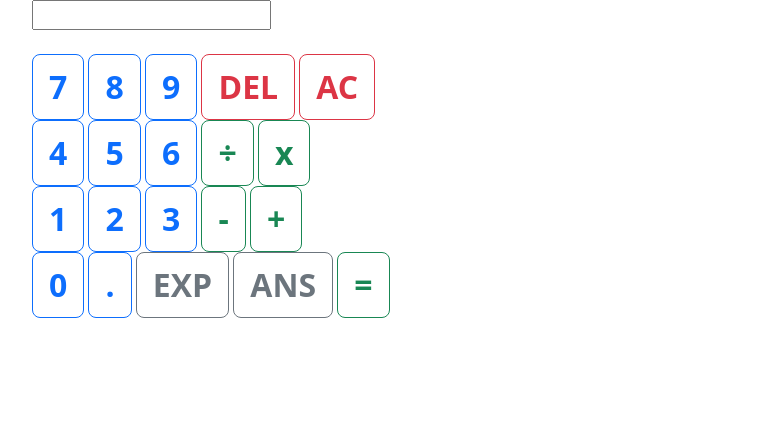
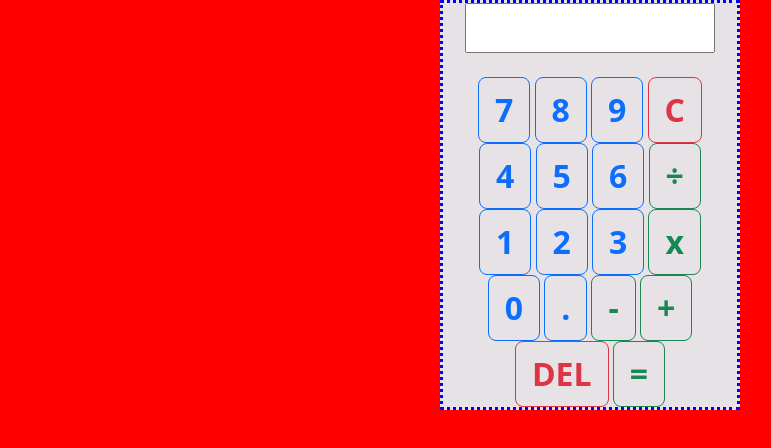
Before and after one commit to VIVIAN-CODE-246/L-4-CALCULATOR-PT-1, a plain HTML site: page index.html in a window 1280 px wide. Shown: the whole page, without its empty margins (50-821 px from the left). Drawn offline with nearby package versions, Linux system fonts and the light colour scheme.

Commit message:
ADDED FUNCTIONALITY

```diff
--- a/index.html
+++ b/index.html
@@ -12,36 +12,49 @@
                 font-weight: bold;
                 font-size: xx-large;
             }
+            .container{
+                border: blue dotted 3px;
+                width: 300px;
+                text-align: center;
+                gap: 30px;
+                background-color: rgb(230, 226, 230);
+            }
+            input[type="text"]{
+                width: 250px;
+                height: 50px;
+            }
+            body{
+                background-color: rgb(255, 0, 0);
+            }
         </style>
 </head>
 
 <body>
     <div class="container">
         <div class="buttons">
-            <input><br><br>
-            <button type="button" class="btn btn-outline-primary btn-lg">7</button>
-            <button type="button" class="btn btn-outline-primary btn-lg">8</button>
-            <button type="button" class="btn btn-outline-primary btn-lg">9</button>
+            <input type="text" id="display"><br><br>
+            <button type="button" class="btn btn-outline-primary btn-lg" onclick="addTodisplay('7')">7</button>
+            <button type="button" class="btn btn-outline-primary btn-lg" onclick="addTodisplay('8')">8</button>
+            <button type="button" class="btn btn-outline-primary btn-lg" onclick="addTodisplay('9')">9</button>
+            <button class="btn btn-outline-danger btn-lg" onclick="clearDisplay()">C</button>
+            <button type="button" class="btn btn-outline-primary btn-lg" onclick="addTodisplay('4')">4</button>
+            <button type="button" class="btn btn-outline-primary btn-lg" onclick="addTodisplay('5')">5</button>
+            <button type="button" class="btn btn-outline-primary btn-lg" onclick="addTodisplay('6')">6</button>
+            <button type="button" class="btn btn-outline-success btn-lg" onclick="addTodisplay('/')"><b>÷
+            </b></button>
+            <button type="button" class="btn btn-outline-primary btn-lg" onclick="addTodisplay('1')">1</button>
+            <button type="button" class="btn btn-outline-primary btn-lg" onclick="addTodisplay('2')">2</button>
+            <button type="button" class="btn btn-outline-primary btn-lg" onclick="addTodisplay('3')">3</button>
+            <button type="button" class="btn btn-outline-success btn-lg" onclick="addTodisplay('*')">x</button>
+            <button type="button" class="btn btn-outline-primary btn-lg" onclick="addTodisplay('0')">0</button>
+            <button type="button" class="btn btn-outline-primary btn-lg" onclick="addTodisplay('.')">.</button>
+            <button type="button" class="btn btn-outline-success btn-lg" onclick="addTodisplay('-')">-</button>
+            <button type="button" class="btn btn-outline-success btn-lg" onclick="addTodisplay('+')">+</button>
             <button class="btn btn-outline-danger btn-lg">DEL</button>
-            <button class="btn btn-outline-danger btn-lg">AC</button><br>
-            <button type="button" class="btn btn-outline-primary btn-lg">4</button>
-            <button type="button" class="btn btn-outline-primary btn-lg">5</button>
-            <button type="button" class="btn btn-outline-primary btn-lg">6</button>
-            <button type="button" class="btn btn-outline-success btn-lg"><b>÷
-            </b></button>
-            <button type="button" class="btn btn-outline-success btn-lg">x</button><br>
-            <button type="button" class="btn btn-outline-primary btn-lg">1</button>
-            <button type="button" class="btn btn-outline-primary btn-lg">2</button>
-            <button type="button" class="btn btn-outline-primary btn-lg">3</button>
-            <button type="button" class="btn btn-outline-success btn-lg">-</button>
-            <button type="button" class="btn btn-outline-success btn-lg">+</button><br>
-            <button type="button" class="btn btn-outline-primary btn-lg">0</button>
-            <button type="button" class="btn btn-outline-primary btn-lg">.</button>
-            <button type="button" class="btn btn-outline-secondary btn-lg">EXP</button>
-            <button type="button" class="btn btn-outline-secondary btn-lg">ANS</button>
-            <button type="button" class="btn btn-outline-success btn-lg">=</button>
+            <button type="button" class="btn btn-outline-success btn-lg" onclick="calculate()">=</button>
         </div>
     </div>
+    <script src="script.js"></script>
 
 
 
--- /dev/null
+++ b/script.js
@@ -0,0 +1,11 @@
+function addTodisplay(value){
+    document.getElementById("display").value += value;
+}
+function clearDisplay(){
+    document.getElementById("display").value = "";
+}
+function calculate(){
+    var expression = document.getElementById("display").value;
+    var result = eval(expression)
+    document.getElementById("display").value = result;
+}
```
